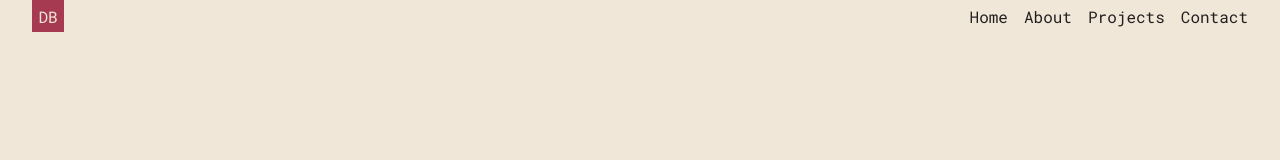
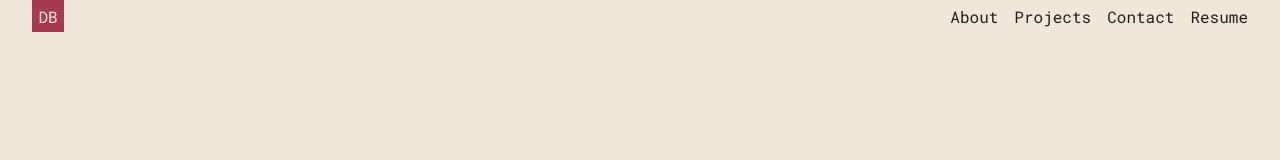
Before and after one commit to davidbalian/davidbalian.github.io, a React (Create React App) app: page / in a window 1280 px wide. Shown: the top 160 px of the page. Built offline with nearby package versions, Linux system fonts and the light colour scheme.

Commit message:
Removed "Home" link from Navbar and added resume

```diff
--- a/src/comps/Nav/Nav.js
+++ b/src/comps/Nav/Nav.js
@@ -8,9 +8,6 @@ const Nav = () => {
 				<p className='logo'>DB</p>
 			</a>
 			<div className='navlinks'>
-				<a className='navlink' href='#home'>
-					Home
-				</a>
 				<a className='navlink' href='#about'>
 					About
 				</a>
@@ -20,6 +17,9 @@ const Nav = () => {
 				<a className='navlink' href='#contact'>
 					Contact
 				</a>
+				<a className='navlink' href='DB_Resume.pdf' download>
+					Resume
+				</a>
 			</div>
 		</div>
 	);
```
Also changed, not shown: 1 other file (tests, documents, lock files or other folders).
